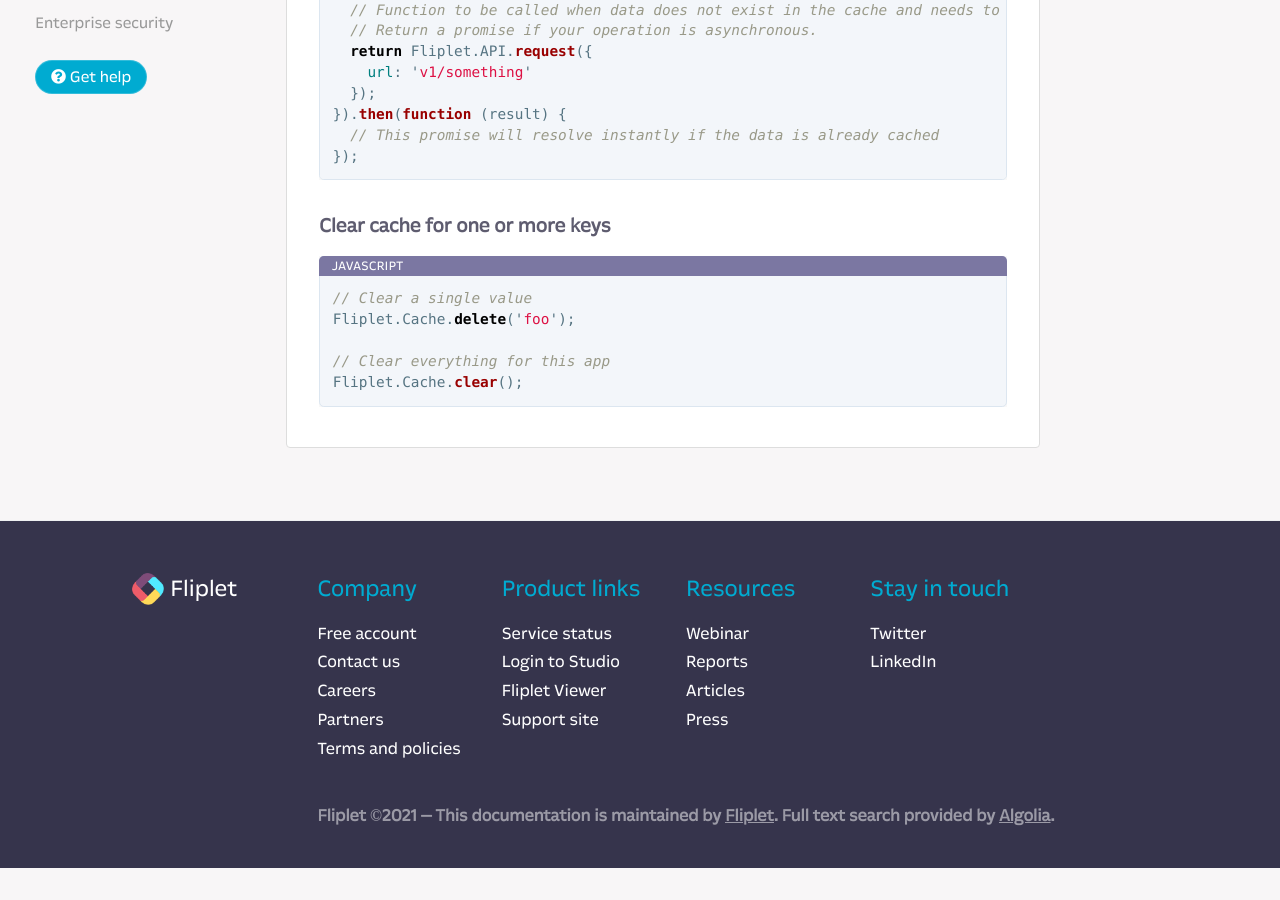
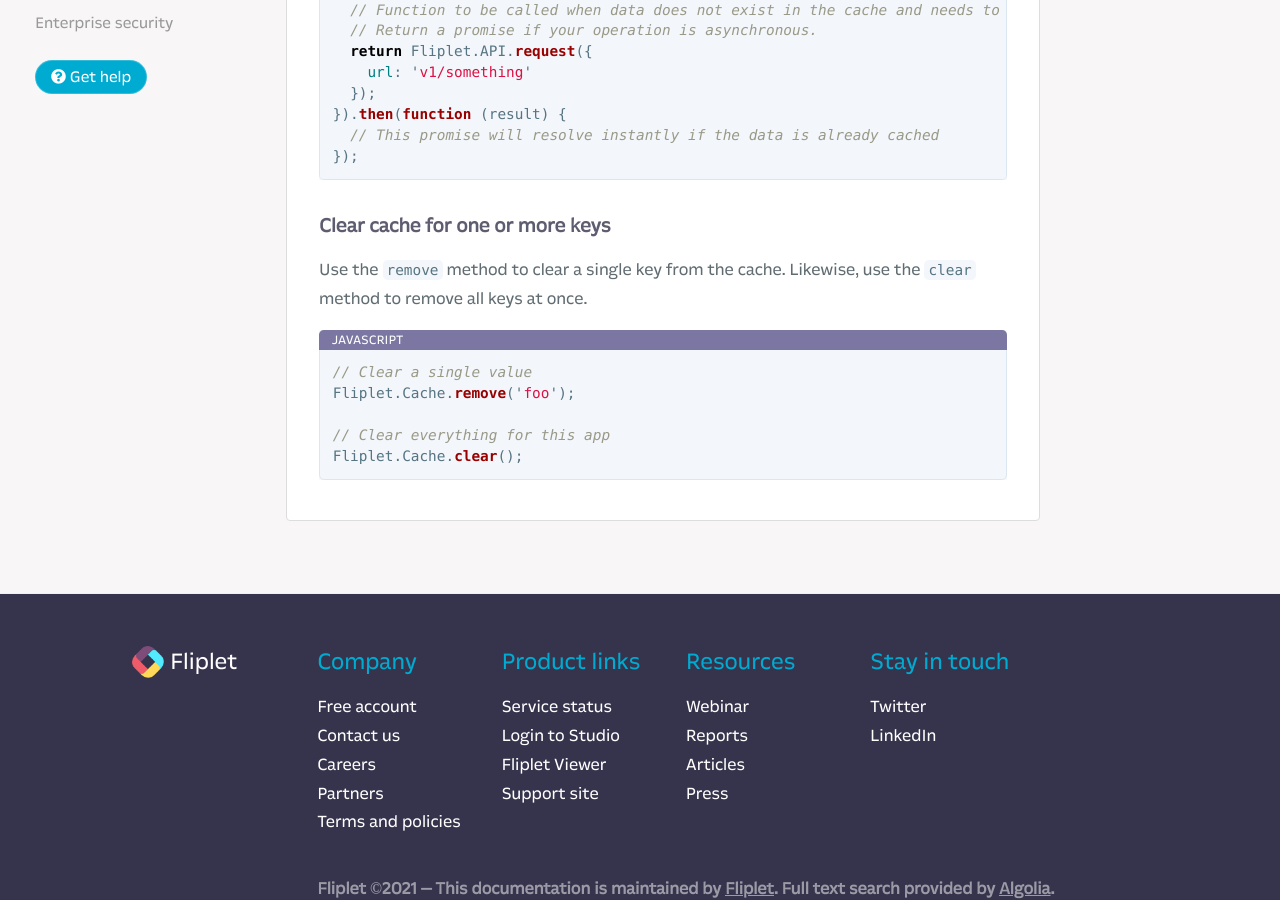
Before and after one commit to Fliplet/fliplet-cli, a Jekyll site: the page built from docs/API/core/cache.md, in a window 1280 px wide and 900 px high, scrolled down 874 px. Built offline with Jekyll 4.4.1, drawn with Linux system fonts in a browser that asks for light colours; nearby versions of some CDN libraries; our own code applies the rules of GitHub Pages for plain Markdown files; library files that are not in the unit come from our copies; comment, search, counter and statistics services are not loaded; a style sheet for code colours, icons or effects is not loaded; before the commit the page ends 1742 px from its top, so only the background shows below that.

Commit message:
typo update

````diff
--- a/docs/API/core/cache.md
+++ b/docs/API/core/cache.md
@@ -36,9 +36,11 @@
 
 ### Clear cache for one or more keys
 
+Use the `remove` method to clear a single key from the cache. Likewise, use the `clear` method to remove all keys at once.
+
 ```js
 // Clear a single value
-Fliplet.Cache.delete('foo');
+Fliplet.Cache.remove('foo');
 
 // Clear everything for this app
 Fliplet.Cache.clear();
````
